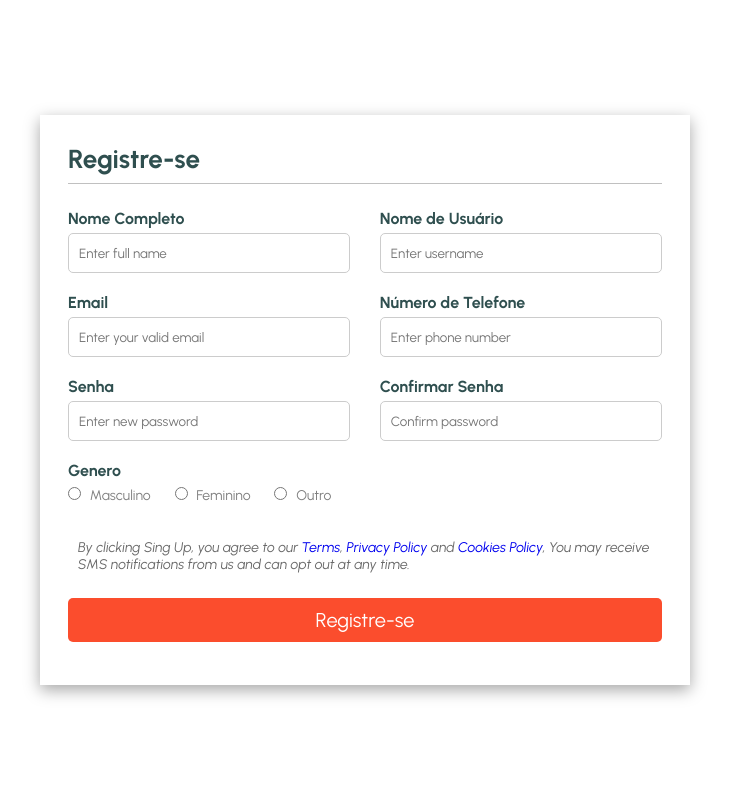
After one commit to Gucostaa/projeto-rentalcar, a PHP site: page /register.php in a window 1280 px wide. The commit adds this page. Shown: the whole page, without its empty margins (275-1004 px from the left). Run offline with PHP 8.4, Linux system fonts and the light colour scheme.

Commit message:
register and login update

```diff
--- a/rentalcar/popup.js
+++ b/rentalcar/popup.js
@@ -1,7 +1,8 @@
 
-document.querySelector("#show-login").addEventListener("click",function(){
+document.querySelector("#show-login").addEventListener("click", function() {
     document.querySelector(".popup").classList.add("active");
 });
-document.querySelector(".popup .close-btn").addEventListener("click",function(){
+
+document.querySelector(".popup .close-btn").addEventListener("click", function() {
     document.querySelector(".popup").classList.remove("active");
 });
--- /dev/null
+++ b/rentalcar/register.css
@@ -0,0 +1,146 @@
+* {
+    margin: 0;
+    padding: 0;
+    box-sizing: border-box;
+    font-family: "Urbanist", sans-serif;
+}
+
+body {
+    display: flex;
+    align-items: center;
+    justify-content: center;
+    height: 100vh;
+}
+
+.container {
+    max-width: 650px;
+    padding: 28px;
+    margin: 0 28px;
+    box-shadow: rgba(0, 0, 0, 0.35) 0px 5px 15px;
+}
+
+h2 {
+    font-size: 26px;
+    font-weight: 600px;
+    text-align: left;
+    color: #2f4f4f;
+    padding-bottom: 8px;
+    border-bottom: 1px solid silver;
+}
+
+.content {
+    display: flex;
+    flex-wrap: wrap;
+    justify-content: space-between;
+    padding: 20px 0;
+}
+
+.input-box{
+    display: flex;
+    flex-wrap: wrap;
+    width: 50%;
+    padding-bottom: 15px;
+}
+
+.input-box:nth-child(2n) {
+    justify-content: end;
+}
+
+.input-box label, .gender-title {
+    width: 95%;
+    color: #2f4f4f;
+    font-weight: bold;
+    margin: 5px 0;
+}
+
+.gender-title {
+    font-size: 16px;
+}
+
+.input-box input {
+    height: 40px;
+    width: 95%;
+    padding: 0 10px;
+    border-radius: 5px;
+    border: 1px solid #ccc;
+    outline: none;
+}
+
+.input-box input:is(:focus, :valid) {
+    box-shadow: rgba(0, 0, 0, 0.35) 0px 5px 15px;
+}
+
+.gender-category {
+    color: grey;
+}
+
+.gender-category label {
+    padding: 0 20px 0 5px;
+    font-size: 14px;
+}
+
+.gender-category label, .gender-category input {
+    cursor: pointer;
+}
+
+.alert p {
+    font-size: 14px;
+    font-style: italic;
+    color: dimgray;
+    margin: 5px 0;
+    padding: 10px;
+}
+
+.alert a {
+    text-decoration: none;
+}
+
+.alert a:hover {
+    text-decoration: underline;
+}
+
+.button-container {
+    margin: 15px 0;
+}
+
+.button-container button {
+    width: 100%;
+    margin-top: 10px;
+    padding: 10px;
+    display: block;
+    font-size: 20px;
+    color: #fff;
+    border: none;
+    border-radius: 5px;
+    cursor: pointer;
+    background-image: linear-gradient(to right, #fb4d2d,#fb4d2d);
+}
+
+.button-container button:hover {
+    background-image: linear-gradient(to right, #fb4d2d, #fb4d2d);
+}
+
+@media(max-width:600px) {
+    .container{
+        min-width: 280px;
+    }
+    .content{
+        max-height: 380px;
+        overflow: auto;
+    }
+    .input-box{
+        margin-bottom: 12px;
+        width: 100%;
+    }
+    .input-box:nth-child(2n){
+        justify-content: space-between;
+    }
+    .gender-category{
+        display: flex;
+        justify-content: space-between;
+        width: 60%;
+    }
+    .content::-webkit-scrollbar{
+        width: 0;
+    }
+}
--- /dev/null
+++ b/rentalcar/register.php
@@ -0,0 +1,60 @@
+<!DOCTYPE html>
+<html lang="en">
+<head>
+    <meta charset="UTF-8">
+    <meta name="viewport" content="width=device-width, initial-scale=1.0">
+    <link rel="preconnect" href="https://fonts.googleapis.com">
+    <link rel="preconnect" href="https://fonts.gstatic.com" crossorigin>
+    <link href="https://fonts.googleapis.com/css2?family=Urbanist:ital,wght@0,100..900;1,100..900&display=swap" rel="stylesheet">
+    <link rel="stylesheet" href="register.css">
+    <title>Registre-se</title>
+</head>
+<body>
+    <div class="container">
+        <form action="" method="post">
+            <h2>Registre-se</h2>
+            <div class="content">
+                <div class="input-box">
+                    <label for="name">Nome Completo</label>
+                    <input type="text" placeholder="Enter full name" name="name" required>
+                </div>
+                <div class="input-box">
+                    <label for="username">Nome de Usuário</label>
+                    <input type="text" placeholder="Enter username" name="uname" required>
+                </div>
+                <div class="input-box">
+                    <label for="email">Email</label>
+                    <input type="email" placeholder="Enter your valid email" name="email" required>
+                </div>
+                <div class="input-box">
+                    <label for="phonenumber">Número de Telefone</label>
+                    <input type="tel" placeholder="Enter phone number" name="phoneNumber" required>
+                </div>
+                <div class="input-box">
+                    <label for="password">Senha</label>
+                    <input type="password" placeholder="Enter new password" name="password" required>
+                </div>
+                <div class="input-box">
+                    <label for="Cpassword">Confirmar Senha</label>
+                    <input type="password" placeholder="Confirm password" name="confirmPassword" required>
+                </div>
+                <span class="gender-title">Genero</span>
+                <div class="gender-category">
+                    <input type="radio" name="gender" id="male">
+                    <label for="gender">Masculino</label>
+                    <input type="radio" name="gender" id="female">
+                    <label for="gender">Feminino</label>
+                    <input type="radio" name="gender" id="other">
+                    <label for="gender">Outro</label>
+                </div>
+            </div>
+            <div class="alert">
+                <p>By clicking Sing Up, you agree to our <a href="#">Terms</a>, <a href="#">Privacy Policy</a> and <a href="#">Cookies Policy</a>, You may receive SMS notifications from us and can opt out at any time.</p>
+            </div>
+            <div class="button-container">
+                <button type="submit">Registre-se</button>
+            </div>
+        </form>
+    </div>
+</body>
+</html>
```
Also changed, not shown: rentalcar/rentalcar.php (+9 -8 lines), rentalcar/style.css (+20 -17 lines).
